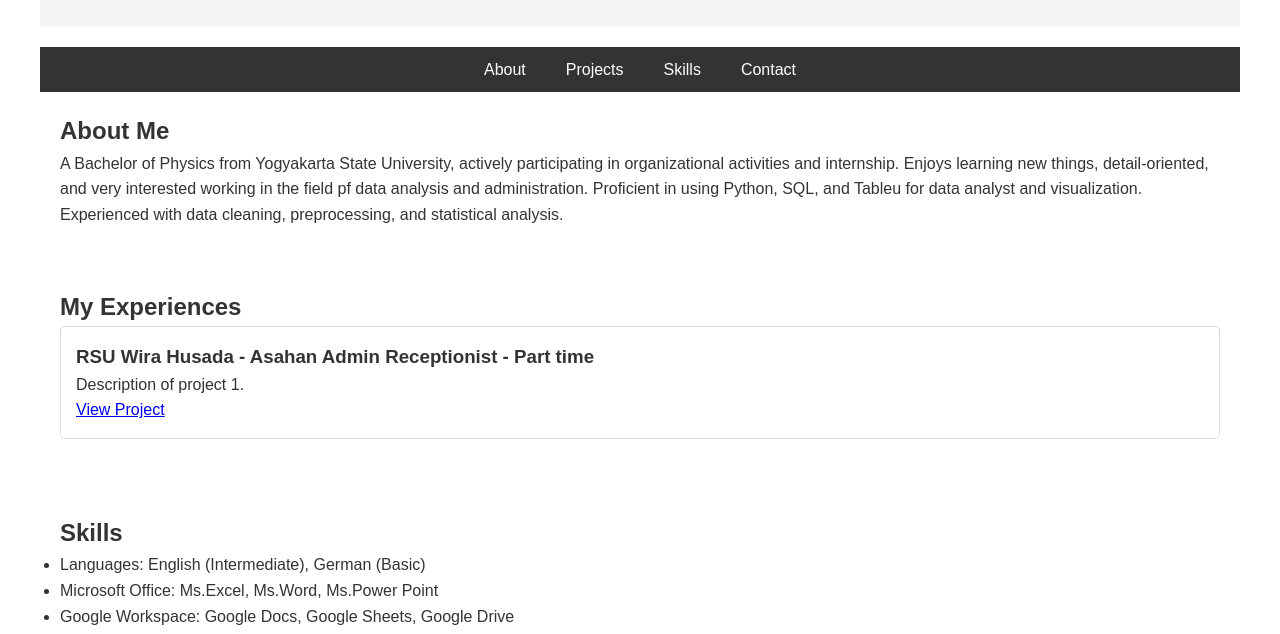
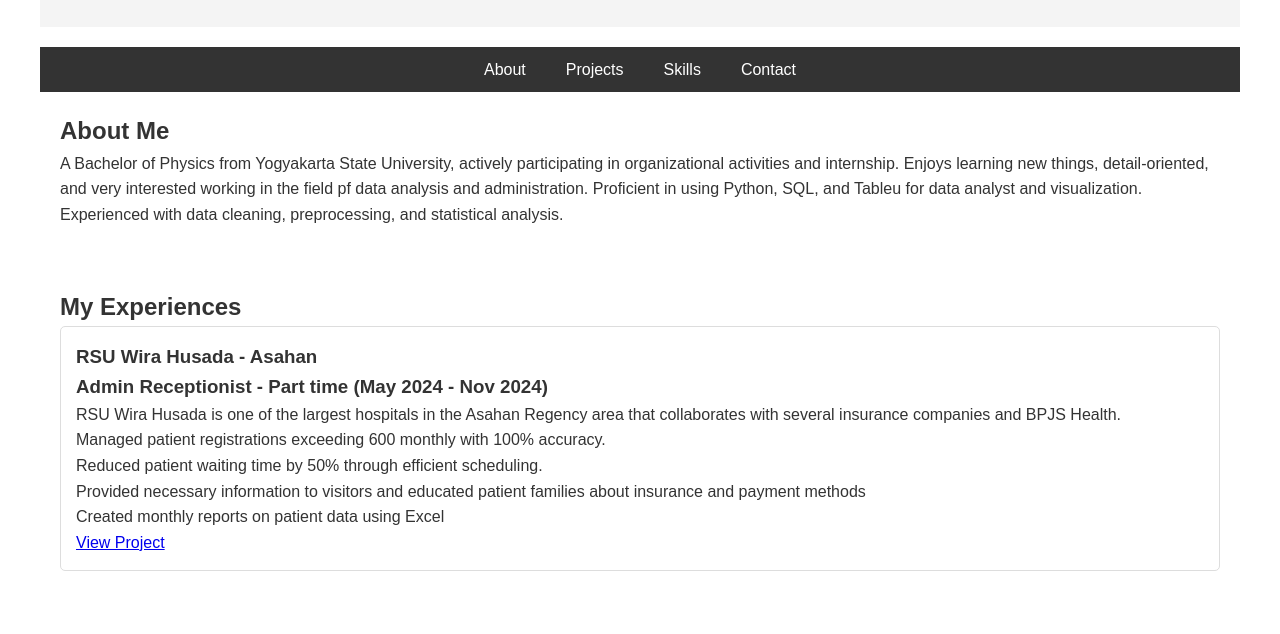
Before and after one commit to distyanggita/analyst-disty, a plain HTML site: page index.html in a window 1280 px wide. Shown: the part 130-764 px from the top of the page. Drawn offline with Linux system fonts and the light colour scheme; files that its build step writes are made by us from their sources; files whose address does not match are found by name.

Commit message:
Update index.html

```diff
--- a/index.html
+++ b/index.html
@@ -29,9 +29,13 @@
     <section id="project">
         <h2>My Experiences</h2>
         <div class="project">
-            <h3>RSU Wira Husada - Asahan
-                Admin Receptionist - Part time </h3>
-            <p>Description of project 1.</p>
+            <h3>RSU Wira Husada - Asahan</h3>
+            <h3>Admin Receptionist - Part time (May 2024 - Nov 2024)</h3>
+            <p>RSU Wira Husada is one of the largest hospitals in the Asahan Regency area that collaborates with several insurance companies and BPJS Health.</p>
+            <p>Managed patient registrations exceeding 600 monthly with 100% accuracy.</p>
+            <p>Reduced patient waiting time by 50% through efficient scheduling.</p>
+            <p>Provided necessary information to visitors and educated patient families about insurance and payment methods</p>
+            <p>Created monthly reports on patient data using Excel</p>
             <a href="#">View Project</a>
         </div>
         <!-- Add more projects -->
```
